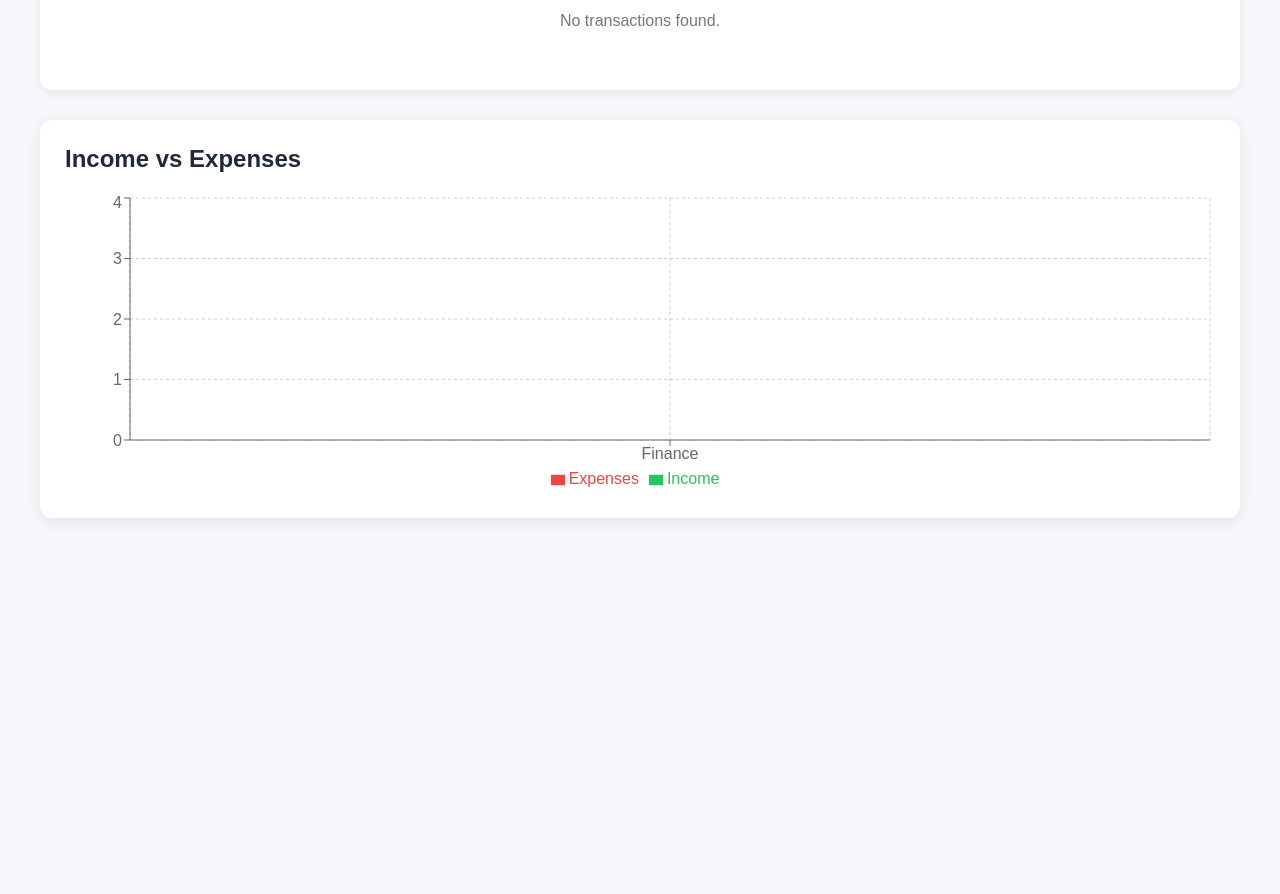
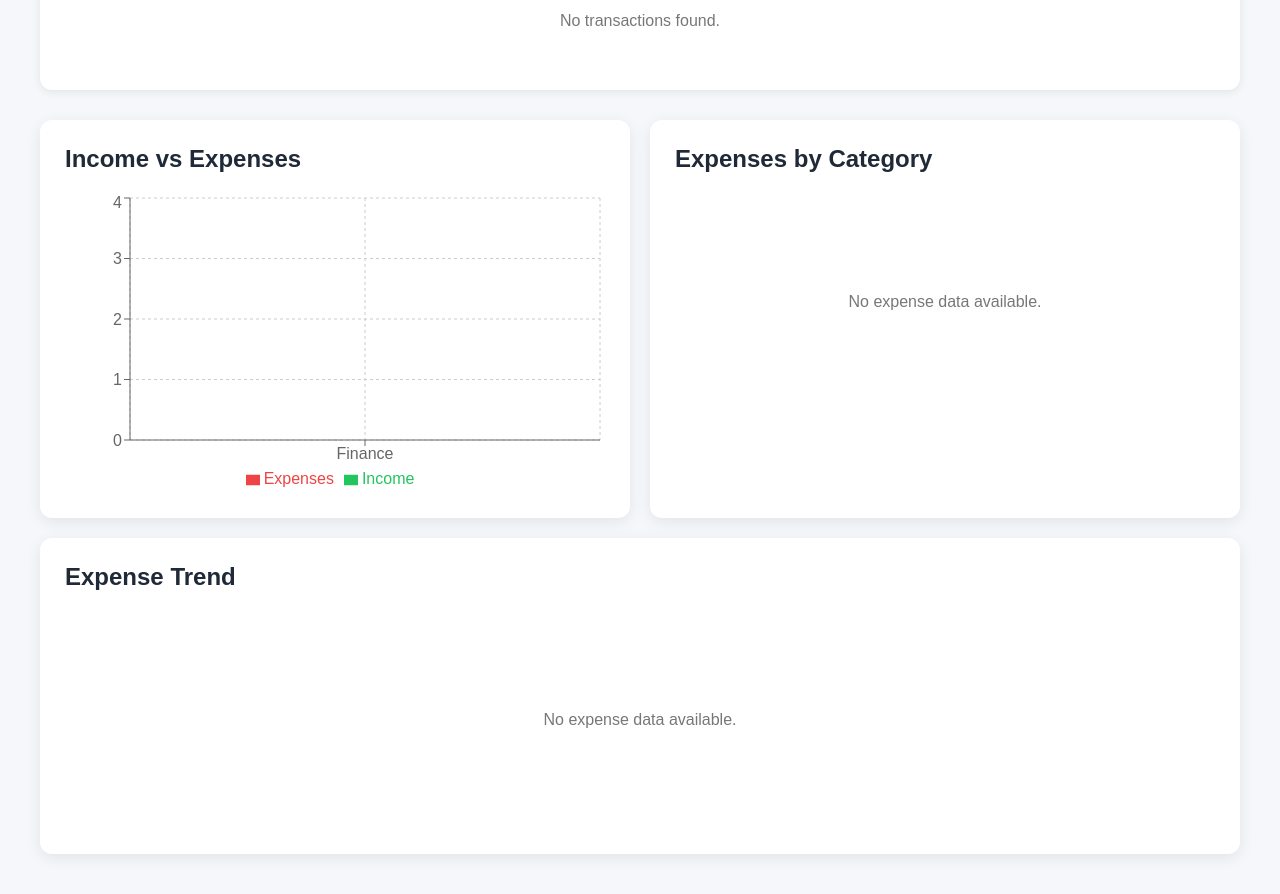
Before and after one commit to Keerthanathiruppathi/Personal-Expense-Dashboard, a React (Vite) app: page / in a window 1280 px wide. Shown: the part 1100-1994 px from the top of the page. Before the commit the page ends 1688 px from the top, so only its background shows below. Built offline with nearby package versions, Linux system fonts and the light colour scheme.

Commit message:
visualizing charts

```diff
--- a/src/components/Charts.jsx
+++ b/src/components/Charts.jsx
@@ -6,26 +6,37 @@ import {
   CartesianGrid,
   Tooltip,
   Legend,
-  ResponsiveContainer
+  ResponsiveContainer,
+  PieChart,
+  Pie,
+  Cell,
+  LineChart,
+  Line
 } from "recharts";
 
 function Charts({ transactions }) {
 
+  // -----------------------------
+  // Income and Expense totals
+  // -----------------------------
+
   const income = transactions
     .filter((transaction) => transaction.type === "income")
     .reduce(
-      (total, transaction) => total + transaction.amount,
+      (total, transaction) =>
+        total + Number(transaction.amount),
       0
     );
 
   const expenses = transactions
     .filter((transaction) => transaction.type === "expense")
     .reduce(
-      (total, transaction) => total + transaction.amount,
+      (total, transaction) =>
+        total + Number(transaction.amount),
       0
     );
 
-  const data = [
+  const incomeExpenseData = [
     {
       name: "Finance",
       Income: income,
@@ -33,8 +44,86 @@ function Charts({ transactions }) {
     }
   ];
 
+
+  // -----------------------------
+  // Expense by Category
+  // -----------------------------
+
+  const categoryTotals = {};
+
+  transactions
+    .filter((transaction) => transaction.type === "expense")
+    .forEach((transaction) => {
+
+      const category = transaction.category;
+      const amount = Number(transaction.amount);
+
+      if (categoryTotals[category]) {
+        categoryTotals[category] += amount;
+      } else {
+        categoryTotals[category] = amount;
+      }
+    });
+
+  const categoryData = Object.entries(categoryTotals).map(
+    ([category, amount]) => ({
+      name: category,
+      value: amount
+    })
+  );
+
+
+  // -----------------------------
+  // Expense Trend
+  // -----------------------------
+
+  const expenseByDate = {};
+
+  transactions
+    .filter((transaction) => transaction.type === "expense")
+    .forEach((transaction) => {
+
+      const date = transaction.date;
+      const amount = Number(transaction.amount);
+
+      if (expenseByDate[date]) {
+        expenseByDate[date] += amount;
+      } else {
+        expenseByDate[date] = amount;
+      }
+    });
+
+  const expenseTrendData = Object.entries(expenseByDate)
+    .sort(([dateA], [dateB]) =>
+      dateA.localeCompare(dateB)
+    )
+    .map(([date, amount]) => ({
+      date,
+      expenses: amount
+    }));
+
+
+  // -----------------------------
+  // Pie Chart Colors
+  // -----------------------------
+
+  const COLORS = [
+    "#8884d8",
+    "#82ca9d",
+    "#ffc658",
+    "#ff8042",
+    "#0088FE",
+    "#00C49F",
+    "#FFBB28"
+  ];
+
+
   return (
     <div className="charts-section">
+
+      {/* ========================= */}
+      {/* Income vs Expenses */}
+      {/* ========================= */}
 
       <div className="chart-card">
 
@@ -42,7 +131,7 @@ function Charts({ transactions }) {
 
         <ResponsiveContainer width="100%" height={300}>
 
-          <BarChart data={data}>
+          <BarChart data={incomeExpenseData}>
 
             <CartesianGrid strokeDasharray="3 3" />
 
@@ -70,6 +159,125 @@ function Charts({ transactions }) {
 
       </div>
 
+
+      {/* ========================= */}
+      {/* Expenses by Category */}
+      {/* ========================= */}
+
+      <div className="chart-card">
+
+        <h2>Expenses by Category</h2>
+
+        {categoryData.length === 0 ? (
+
+          <p className="no-chart-data">
+            No expense data available.
+          </p>
+
+        ) : (
+
+          <ResponsiveContainer
+            width="100%"
+            height={300}
+          >
+
+            <PieChart>
+
+              <Pie
+                data={categoryData}
+                dataKey="value"
+                nameKey="name"
+                cx="50%"
+                cy="50%"
+                outerRadius={100}
+                label
+              >
+
+                {categoryData.map(
+                  (entry, index) => (
+
+                    <Cell
+                      key={`cell-${index}`}
+                      fill={
+                        COLORS[
+                          index % COLORS.length
+                        ]
+                      }
+                    />
+
+                  )
+                )}
+
+              </Pie>
+
+              <Tooltip />
+
+              <Legend />
+
+            </PieChart>
+
+          </ResponsiveContainer>
+
+        )}
+
+      </div>
+
+
+      {/* ========================= */}
+      {/* Expense Trend */}
+      {/* ========================= */}
+
+      <div className="chart-card expense-trend-card">
+
+        <h2>Expense Trend</h2>
+
+        {expenseTrendData.length === 0 ? (
+
+          <p className="no-chart-data">
+            No expense data available.
+          </p>
+
+        ) : (
+
+          <ResponsiveContainer
+            width="100%"
+            height={300}
+          >
+
+            <LineChart data={expenseTrendData}>
+
+              <CartesianGrid
+                strokeDasharray="3 3"
+              />
+
+              <XAxis
+                dataKey="date"
+              />
+
+              <YAxis />
+
+              <Tooltip />
+
+              <Legend />
+
+              <Line
+                type="monotone"
+                dataKey="expenses"
+                stroke="#ef4444"
+                strokeWidth={3}
+                name="Expenses"
+                dot={{ r: 5 }}
+                activeDot={{ r: 8 }}
+              />
+
+            </LineChart>
+
+          </ResponsiveContainer>
+
+        )}
+
+      </div>
+
     </div>
   );
 }
--- a/src/index.css
+++ b/src/index.css
@@ -183,6 +183,9 @@ body {
 }
 
 .charts-section {
+  display: grid;
+  grid-template-columns: 1fr 1fr;
+  gap: 20px;
   margin-top: 30px;
   margin-bottom: 30px;
 }
@@ -197,3 +200,23 @@ body {
 .chart-card h2 {
   margin-bottom: 20px;
 }
+
+.no-chart-data {
+  text-align: center;
+  padding: 100px 20px;
+  color: #777;
+}
+
+/* Responsive layout */
+
+@media (max-width: 768px) {
+
+  .charts-section {
+    grid-template-columns: 1fr;
+  }
+
+}
+
+.expense-trend-card {
+  grid-column: 1 / -1;
+}
```
